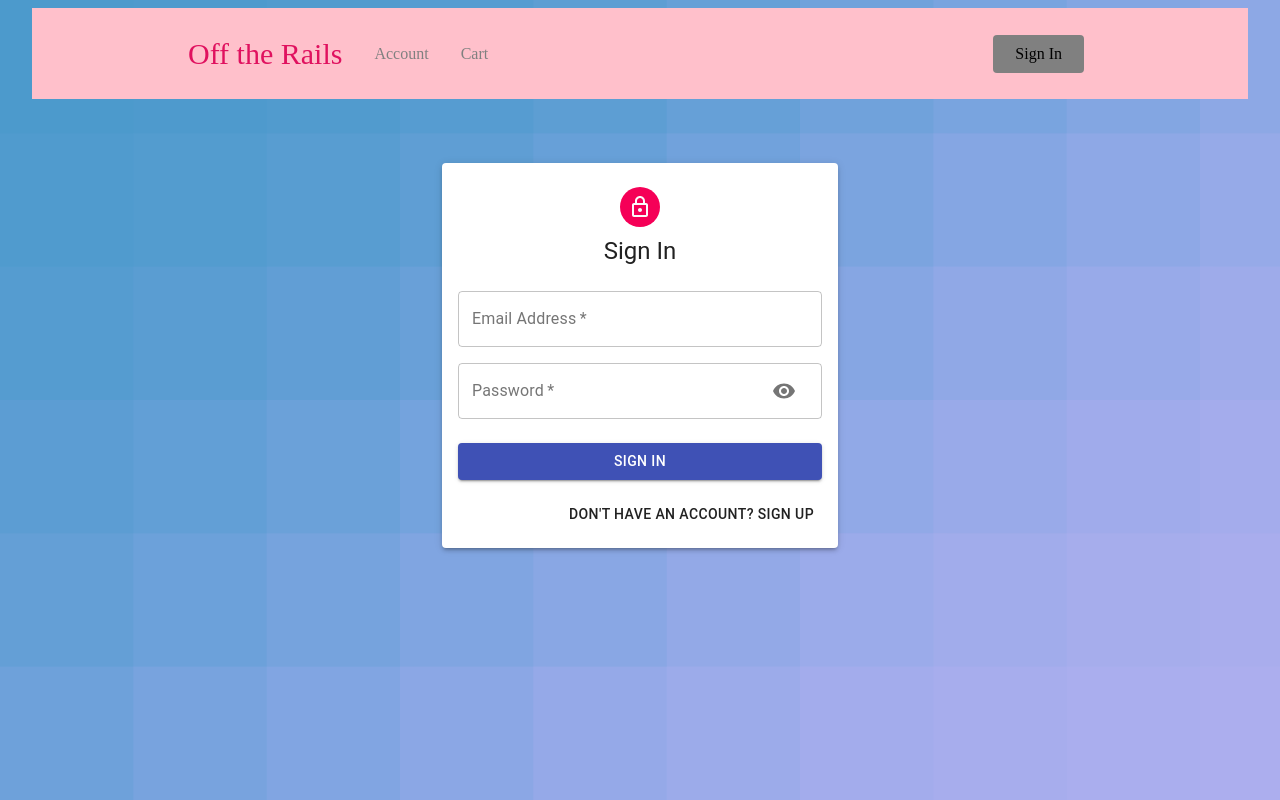
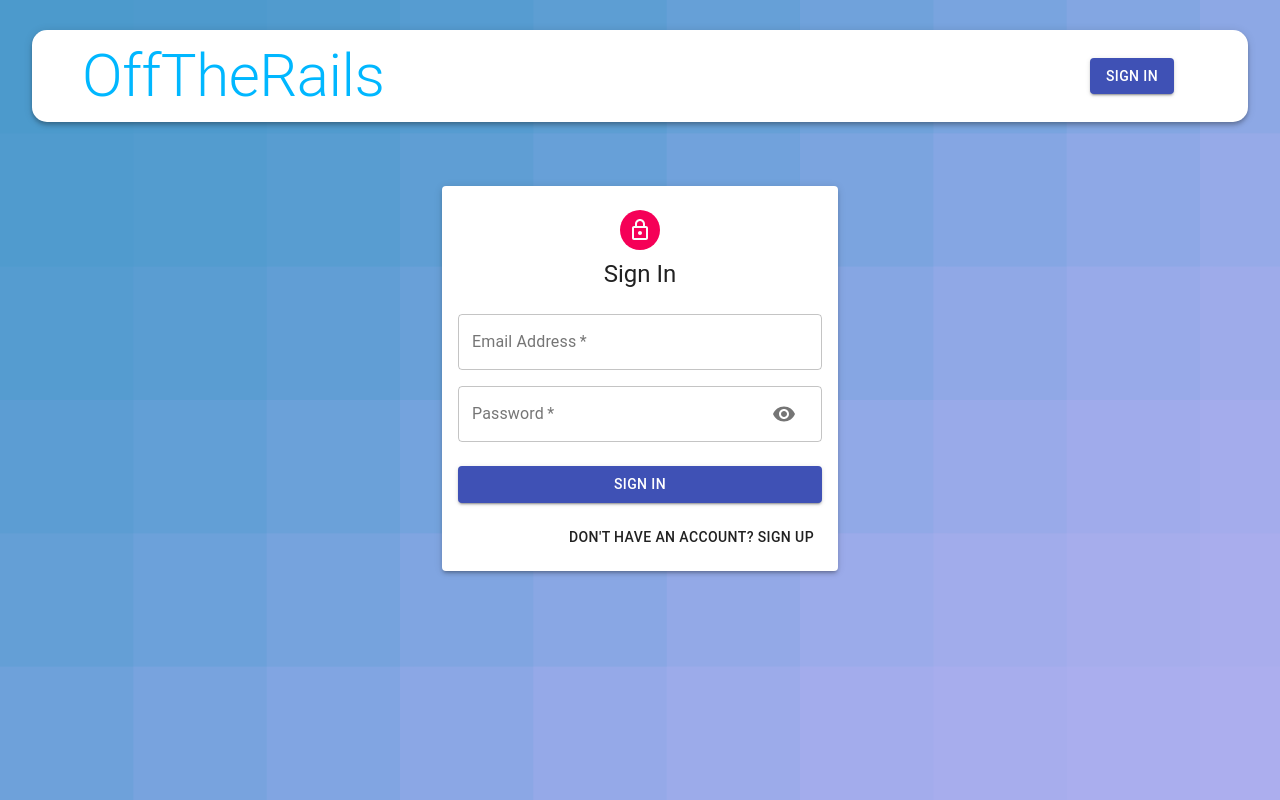
Before and after one commit to scalableinternetservices/OffTheRails, a React (Create React App) app in the folder client/: page /auth in a window 1280 px wide. Built offline with nearby package versions, Linux system fonts and the light colour scheme.

Commit message:
bx - navbar fixes and minor tweaks to other elements to support logout from navbar

```diff
--- a/client/package.json
+++ b/client/package.json
@@ -14,6 +14,7 @@
     "@testing-library/react": "^13.4.0",
     "@testing-library/user-event": "^13.5.0",
     "axios": "^1.1.3",
+    "jwt-decode": "^3.1.2",
     "react": "^17.0.2",
     "react-dom": "^17.0.2",
     "react-file-base64": "^1.0.3",
--- a/client/src/App.js
+++ b/client/src/App.js
@@ -3,7 +3,7 @@ import { Container } from '@material-ui/core';
 import { BrowserRouter, Routes, Route } from 'react-router-dom';
 import Home from './components/Home/Home';
 import Auth from './components/Auth/Auth';
-import Navbar from './components/common/Navbar/Navbar';
+import Navbar from './components/Navbar/Navbar';
 
 const App = () => (
     <BrowserRouter>
--- a/client/src/components/Auth/Auth.js
+++ b/client/src/components/Auth/Auth.js
@@ -43,17 +43,6 @@ const Auth = () => {
         setShowPassword(false);
     }
 
-    console.log(user);
-
-    if (user?.logged_in) {
-        return (
-            <Button onClick={() => dispatch(signout(navigate))}>
-                { "Log Out"}
-            </Button>
-        )
-    }
-
-
     return (
         <Container component="main" maxWidth="xs">
             <Paper className={classes.paper} elevation={3}>
--- a/client/src/components/Form/Form.js
+++ b/client/src/components/Form/Form.js
@@ -2,6 +2,7 @@ import React, { useState, useEffect } from 'react';
 import { TextField, Button, Typography, Paper } from '@material-ui/core';
 import FileBase from 'react-file-base64';
 import { useDispatch, useSelector } from 'react-redux';
+import { useLocation } from 'react-router-dom';
 
 import useStyles from './styles';
 import { createItem, updateItem } from '../../actions/items';
@@ -11,7 +12,8 @@ const Form = ( { currentId, setCurrentId }) => {
     const item = useSelector((state) => currentId ? state.items.find((p) => p.id === currentId) : null);
     const classes = useStyles();
     const dispatch = useDispatch();
-    const user = JSON.parse(localStorage.getItem('profile'));
+    const [user, setUser] = useState(JSON.parse(localStorage.getItem('profile')));
+    const location = useLocation();
 
     useEffect(() => {
         if(item) setItemData(item);
@@ -28,6 +30,10 @@ const Form = ( { currentId, setCurrentId }) => {
         }
     }
 
+    useEffect(() => {
+        setUser(JSON.parse(localStorage.getItem('profile')));
+    }, [location])
+
     const clear = () => {
         setCurrentId(0);
         setItemData({name: '', price: '', image_link: ''});
@@ -37,7 +43,7 @@ const Form = ( { currentId, setCurrentId }) => {
         return (
             <Paper className={classes.paper}>
                 <Typography variant="h6" align="center">
-                    Please Sign In to add your items and view your order history.
+                    Please Sign In to sell your items and view your order history.
                 </Typography>
             </Paper>
         )
--- a/client/src/components/Items/Items.js
+++ b/client/src/components/Items/Items.js
@@ -1,4 +1,4 @@
-import React from 'react';
+import React, { useState, useEffect } from 'react';
 import { Grid, LinearProgress, Button  } from '@material-ui/core';
 import EditIcon from '@mui/icons-material/Edit';
 import EditOutlinedIcon from '@mui/icons-material/EditOutlined';
@@ -8,13 +8,19 @@ import CardContent from '@mui/material/CardContent';
 import CardMedia from '@mui/material/CardMedia';
 import Typography from '@mui/material/Typography';
 import { CardActionArea } from '@mui/material';
+import { useLocation } from 'react-router-dom';
 
 import useStyles from './styles';
 
 const Items = ({ setCurrentId }) => {
     const classes = useStyles();
     const items = useSelector((state) => state.items);
-    const user = JSON.parse(localStorage.getItem('profile'));
+    const [user, setUser] = useState(JSON.parse(localStorage.getItem('profile')));
+    const location = useLocation();
+
+    useEffect(() => {
+        setUser(JSON.parse(localStorage.getItem('profile')));
+    }, [location])
 
     return (
         !items.length ? <LinearProgress /> : (
--- /dev/null
+++ b/client/src/components/Navbar/Navbar.jsx
@@ -0,0 +1,48 @@
+import React, { useState, useEffect } from 'react';
+import { AppBar, Typography, Avatar, Toolbar, Button } from '@material-ui/core';
+import useStyles from './styles';
+import { Link, useNavigate, useLocation } from 'react-router-dom';
+import { useDispatch } from 'react-redux';
+import { signout } from '../../actions/auth';
+import ShoppingCartIcon from '@mui/icons-material/ShoppingCart';
+
+const Navbar = () => {
+    const classes = useStyles();
+    const [user, setUser] = useState(JSON.parse(localStorage.getItem('profile')));
+    const dispatch = useDispatch();
+    const navigate = useNavigate();
+    const location = useLocation();
+
+    const logout = () => {
+        dispatch(signout(navigate));
+        navigate("/");
+        setUser(null);
+    };
+
+    useEffect(() => {
+        setUser(JSON.parse(localStorage.getItem('profile')));
+    }, [location]);
+
+    return (
+        <AppBar className={classes.appBar} position="static" color="inherit">
+        <div className={classes.brandContainer}>
+            <Typography component={Link} to="/" className={classes.heading} variant="h2" align="center">OffTheRails</Typography>
+        </div>
+        <Toolbar className={classes.toolbar}>
+            {user?.logged_in ? (
+                <div className={classes.profile}>
+                    <Avatar component={Link} to="/cart" className={classes.purple} alt="cart">
+                        <ShoppingCartIcon />
+                    </Avatar>
+                    <Typography component={Link} to="/account" className={classes.userName} variant="h6">{user.user.first_name}</Typography>
+                    <Button variant="contained" className={classes.logout} color="secondary" onClick={logout}>Logout</Button>
+                </div>
+            ) : (
+                <Button component={Link} to="/auth" variant="contained" color="primary">Sign In</Button>
+            )}
+        </Toolbar>
+        </AppBar>
+    );
+};
+
+export default Navbar;
--- /dev/null
+++ b/client/src/components/Navbar/styles.js
@@ -0,0 +1,45 @@
+import { makeStyles } from '@material-ui/core/styles';
+import { deepPurple } from '@material-ui/core/colors';
+
+export default makeStyles((theme) => ({
+  appBar: {
+    borderRadius: 15,
+    margin: '30px 0',
+    display: 'flex',
+    flexDirection: 'row',
+    justifyContent: 'space-between',
+    alignItems: 'center',
+    padding: '10px 50px',
+  },
+  heading: {
+    color: 'rgba(0,183,255, 1)',
+    textDecoration: 'none',
+  },
+  image: {
+    marginLeft: '15px',
+  },
+  toolbar: {
+    display: 'flex',
+    justifyContent: 'flex-end',
+    width: '400px',
+  },
+  profile: {
+    display: 'flex',
+    justifyContent: 'space-between',
+    width: '400px',
+  },
+  userName: {
+    display: 'flex',
+    alignItems: 'center',
+    textDecoration: 'none',
+    color: 'black',
+  },
+  brandContainer: {
+    display: 'flex',
+    alignItems: 'center',
+  },
+  purple: {
+    color: theme.palette.getContrastText(deepPurple[500]),
+    backgroundColor: deepPurple[500],
+  },
+}));
--- a/client/src/components/common/Navbar/Navbar.jsx
+++ /dev/null
@@ -1,37 +0,0 @@
-import React from 'react';
-import {
-    Nav,
-    NavLink,
-    Bars,
-    NavMenu,
-    NavBtn,
-    NavBtnLink,
-    NavLinkLogo
-} from './NavbarElements';
-
-const Navbar = () => {
-    return (
-        <>
-            <Nav>
-                <Bars />
-
-                <NavMenu>
-                    <NavLinkLogo to='/' activeStyle>
-                        Off the Rails
-                    </NavLinkLogo>
-                    <NavLink to='/account' activeStyle>
-                        Account
-                    </NavLink>
-                    <NavLink to='/cart' activeStyle>
-                        Cart
-                    </NavLink>
-                </NavMenu>
-                <NavBtn>
-                    <NavBtnLink to='/auth'>Sign In</NavBtnLink>
-                </NavBtn>
-            </Nav>
-        </>
-    );
-};
-
-export default Navbar;
--- a/client/src/components/common/Navbar/NavbarElements.jsx
+++ /dev/null
@@ -1,97 +0,0 @@
-import { FaBars } from 'react-icons/fa';
-import { NavLink as NL, Link } from 'react-router-dom';
-import styled from 'styled-components';
-
-export const Nav = styled.nav`
-  background: #FFC0CB;
-  height: 85px;
-  display: flex;
-  justify-content: space-between;
-  padding: 0.2rem calc((100vw - 1000px) / 2);
-  z-index: 12;
-`;
-
-export const NavLink = styled(NL)`
-  color: #808080;
-  display: flex;
-  align-items: center;
-  text-decoration: none;
-  padding: 0 1rem;
-  height: 100%;
-  cursor: pointer;
-  &.active {
-    color: #000000;
-  }
-`;
-
-export const NavLinkLogo = styled(Link)`
-    color: #E0115F;
-    display: flex;
-    align-items: center;
-    text-decoration: none;
-    font-size: 30px;
-    padding: 0 1rem;
-    height: 100%;
-    cursor: pointer;
-    &.active {
-    color: #000000;
-    }
-`;
-
-export const Bars = styled(FaBars)`
-  display: none;
-  color: #808080;
-  @media screen and (max-width: 768px) {
-    display: block;
-    position: absolute;
-    top: 0;
-    right: 0;
-    transform: translate(-100%, 75%);
-    font-size: 1.8rem;
-    cursor: pointer;
-  }
-`;
-
-export const NavMenu = styled.div`
-  display: flex;
-  align-items: center;
-  margin-right: -24px;
-  /* Second Nav */
-  /* margin-right: 24px; */
-  /* Third Nav */
-  /* width: 100vw;
-  white-space: nowrap; */
-  @media screen and (max-width: 768px) {
-    display: none;
-  }
-`;
-
-export const NavBtn = styled.nav`
-  display: flex;
-  align-items: center;
-  margin-right: 24px;
-  /* Third Nav */
-  /* justify-content: flex-end;
-  width: 100vw; */
-  @media screen and (max-width: 768px) {
-    display: none;
-  }
-`;
-
-export const NavBtnLink = styled(Link)`
-  border-radius: 4px;
-  background: #808080;
-  padding: 10px 22px;
-  color: #000000;
-  outline: none;
-  border: none;
-  cursor: pointer;
-  transition: all 0.2s ease-in-out;
-  text-decoration: none;
-  margin-left: 24px;
-  &:hover {
-    transition: all 0.2s ease-in-out;
-    background: #fff;
-    color: #808080;
-  }
-`;
```
Also changed, not shown: 1 other file (tests, documents, lock files or other folders).
